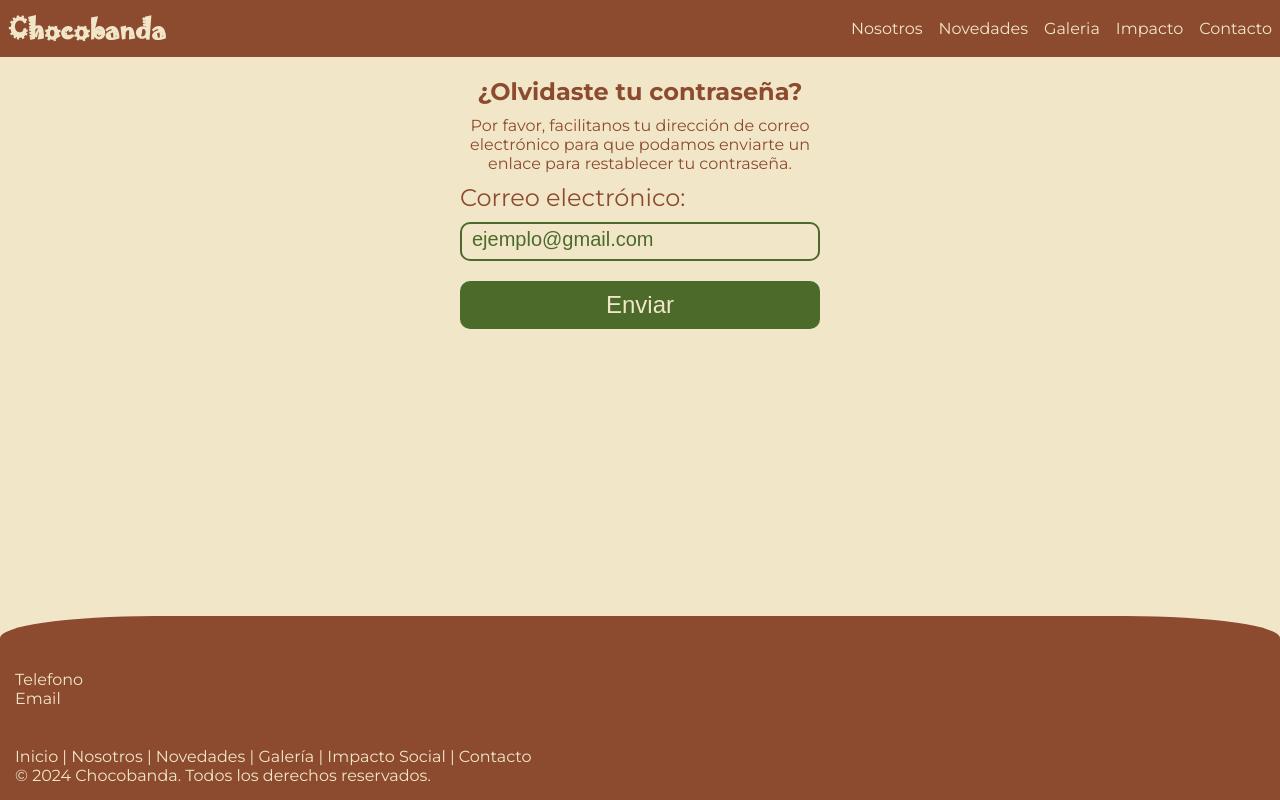
After one commit to thomm23/Chocobanda, a Django app: a page that uses sitioChocobanda/templates/recuperarContraseña.html in a window 1280 px wide. The commit adds this page. Run offline with Django 5.2, Linux system fonts and the light colour scheme.

Commit message:
agregar la pagina Recuperar contraseña!

```diff
--- a/chocobanda/urls.py
+++ b/chocobanda/urls.py
@@ -9,5 +9,6 @@ urlpatterns = [
     path('nosotros/', Nosotros.as_view(), name="nosotros"),
     path('galeria/', Galeria.as_view(), name="galeria"),
     path('login/', Login.as_view(), name="login"),
+    path('contraseñaOlvidada/', ContraseñaOlvidada.as_view(), name="contraseñaOlvidada"),
 
 ]
--- a/sitioChocobanda/static/css/login.css
+++ b/sitioChocobanda/static/css/login.css
@@ -51,6 +51,20 @@ form input::placeholder {
     background-color: #8c4a2f;
 
 }
+h2{
+    color: #8c4a2f;
+    font-size: 150%;
+    text-align: center;
+    padding-bottom: 10px;
+}
+
+.subtitulo {
+    color: #8c4a2f;
+    font-weight: normal;
+    padding-bottom: 10px;
+    text-align: center;
+}
+
 @media screen and (max-width: 768px) {
     form p{
         padding-top: 25%;
@@ -60,4 +74,10 @@ form input::placeholder {
         font-weight: bold;
         color: #8c4a2f;
     }
+
+    .recuperarContraseña{
+        padding-top: 25%;
+
+
+    }
 }
--- /dev/null
+++ b/sitioChocobanda/templates/recuperarContraseña.html
@@ -0,0 +1,23 @@
+{% extends "base.html" %}
+{% load static %}
+{%block estilos %}
+    <link rel="stylesheet" type="text/css" href=" {% static 'css/login.css'%}">
+{%endblock%}
+
+{% block title %} Recuperar contraseña - Chocobanda {% endblock %}
+
+{% block content %}
+    <form method="post" class="recuperarContraseña">
+        <h2>¿Olvidaste tu contraseña?</h2>
+        <h4 class="subtitulo">
+            Por favor, facilitanos tu dirección de correo electrónico
+            para que podamos enviarte un enlace para restablecer tu contraseña.
+        </h4>
+        {% csrf_token %}
+        <div>
+            <label for="email">Correo electrónico:</label>
+            <input type="email" id="email" name="email" placeholder="ejemplo@gmail.com" required>
+        </div>
+        <button class="boton-form" type="submit">Enviar</button>
+    </form>
+{% endblock %}
--- a/sitioChocobanda/views.py
+++ b/sitioChocobanda/views.py
@@ -29,3 +29,10 @@ class Login(View):
 
         }
         return render(request,'login.html',context)
+
+class ContraseñaOlvidada(View):
+    def get(self,request):
+        context={
+
+        }
+        return render(request,'recuperarContraseña.html',context)
```
